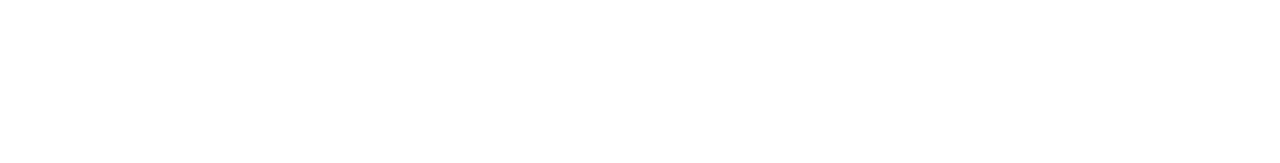
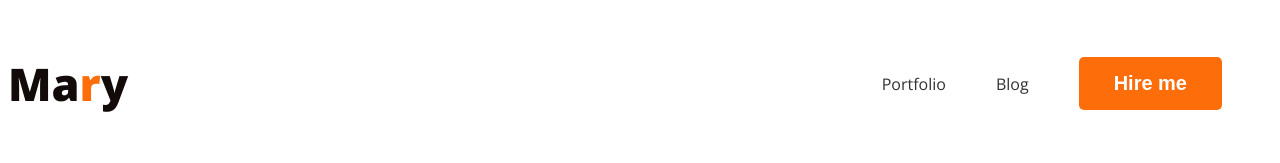
Before and after one commit to shahanaj1337/web-developer-portfolio, a plain HTML site: page index.html in a window 1280 px wide. Drawn offline with nearby package versions, Linux system fonts and the light colour scheme.

Commit message:
added nav

```diff
--- a/index.html
+++ b/index.html
@@ -4,9 +4,27 @@
     <meta charset="UTF-8">
     <meta name="viewport" content="width=, initial-scale=1.0">
     <title>Web developer portfolio</title>
+    <link rel="preconnect" href="https://fonts.googleapis.com">
+<link rel="preconnect" href="https://fonts.gstatic.com" crossorigin>
+<link href="https://fonts.googleapis.com/css2?family=Open+Sans:ital,wght@0,300..800;1,300..800&display=swap" rel="stylesheet">
+
+    <link rel="stylesheet" href="styles/portfolio.css">
 </head>
 <body>
     <header>
+        <nav>
+            <h3 class="nav-title">Ma<span class="text-primary">r</span>y</h3>
+
+            <ul>
+                <li><a href="Portfolio">Portfolio</a></li>
+                <li><a href="Blog">Blog</a></li>
+                <li><button class="btn-primary">Hire me</button></li>
+
+
+
+
+            </ul>
+        </nav>
 
     </header>
     <main>
--- /dev/null
+++ b/styles/portfolio.css
@@ -0,0 +1,49 @@
+/* common shared styles */
+body{
+    font-family: "Open Sans", sans-serif;
+}
+.text-primary{
+    color: #FD6E0A;
+}
+.btn-primary{
+    background-color: #FD6E0A;
+    border-radius: 5px;
+    border: 0;
+    font-size: 20px;
+    font-weight: 700;
+    color: white;
+    padding: 15px 35px;
+}
+
+/*nav related styles*/
+
+
+nav{
+    display: flex;
+    justify-content: space-between;
+    align-items: center;
+}
+.nav-title{
+    color: rgb(19, 10, 10);
+    font-size: 45px;
+
+    /* font-family: "Open Sans", sans-serif; */
+    /* font-optical-sizing: auto; */
+    font-weight: 800;
+    /* font-style: normal; */
+    /* font-variation-settings: */
+      /* "wdth" 100; */
+}
+nav>ul{
+    display: flex;
+    align-items: center;
+
+}
+nav li{
+    list-style: none;
+    margin-right: 50px;
+}
+nav a {
+    text-decoration: none;
+    color: rgb(52, 49, 49);
+}
```
